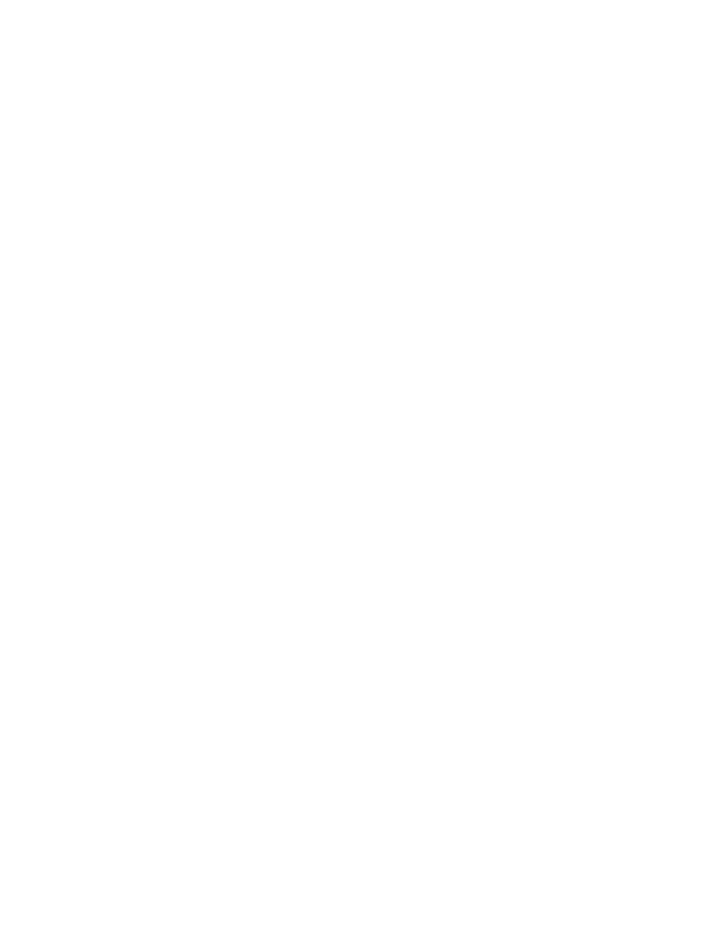
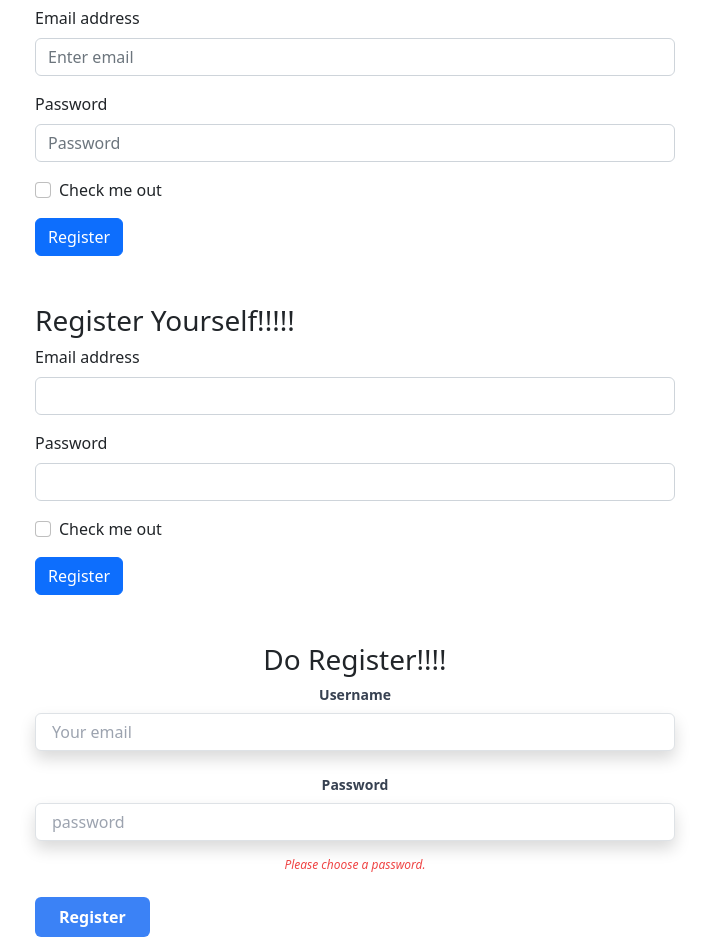
Before and after one commit to mostafizurhh/email-password-authentication, a React (Create React App) app: page / in a window 1280 px wide. Shown: the part 204-1141 px from the top of the page, without its empty margins (285-994 px from the left). Before the commit the page ends 800 px from the top, so only its background shows below. Built offline with nearby package versions, Linux system fonts and the light colour scheme.

Commit message:
simple register form created with html, reactBootstrap, Bootstrap, Tailwind

```diff
--- /dev/null
+++ b/postcss.config.js
@@ -0,0 +1,6 @@
+module.exports = {
+  plugins: {
+    tailwindcss: {},
+    autoprefixer: {},
+  },
+}
--- a/src/App.js
+++ b/src/App.js
@@ -1,6 +1,10 @@
 import { getAuth } from 'firebase/auth';
 import './App.css';
 import app from './firebase/firebase.init';
+import 'bootstrap/dist/css/bootstrap.min.css';
+import RegisterReactBootstrap from './components/Register/RegisterReactBootstrap';
+import RegisterBootstarp from './components/Register/RegisterBootstarp';
+import RegisterTailwind from './components/Register/RegisterTailwind';
 
 const auth = getAuth(app);
 
@@ -21,14 +25,27 @@ const handlePasswordOnBlur = event => {
 
 function App() {
   return (
-    <div className='App'>
-      <form onSubmit={handleRegister}>
+    <div>
+
+      {/* simple html */}
+      <form onSubmit={handleRegister} className='mx-auto w-50'>
         <input onChange={handleEmailOnChange} type="email" name="email" id="" placeholder='Enter your email' />
         <br /> <br />
         <input onBlur={handlePasswordOnBlur} type="password" name="password" id="" placeholder='Eter your password' />
         <br /> <br />
         <button type="submit">Register</button>
       </form>
+      {/* React Bootstrap */}
+      <RegisterReactBootstrap
+        handleRegister={handleRegister}
+      ></RegisterReactBootstrap>
+      {/* Bootstrap */}
+      <RegisterBootstarp
+        handleRegister={handleRegister}
+      ></RegisterBootstarp>
+      <RegisterTailwind
+        handleRegister={handleRegister}
+      ></RegisterTailwind>
     </div>
   );
 }
--- /dev/null
+++ b/src/components/Register/RegisterBootstarp.js
@@ -0,0 +1,28 @@
+import React from 'react';
+
+const RegisterBootstarp = ({ handleRegister }) => {
+
+    return (
+        <div className='w-50 mx-auto mt-5'>
+            <h3>Register Yourself!!!!!</h3>
+            <form onSubmit={handleRegister}>
+                <div className="mb-3">
+                    <label htmlFor="exampleInputEmail1" className="form-label">Email address</label>
+                    <input type="email" className="form-control" id="exampleInputEmail1" name='email' aria-describedby="emailHelp" />
+
+                </div>
+                <div className="mb-3">
+                    <label htmlFor="exampleInputPassword1" className="form-label">Password</label>
+                    <input type="password" className="form-control" id="exampleInputPassword1" name='password' />
+                </div>
+                <div className="mb-3 form-check">
+                    <input type="checkbox" className="form-check-input" id="exampleCheck1" />
+                    <label className="form-check-label" htmlFor="exampleCheck1">Check me out</label>
+                </div>
+                <button type="submit" className="btn btn-primary">Register</button>
+            </form>
+        </div>
+    );
+};
+
+export default RegisterBootstarp;
--- /dev/null
+++ b/src/components/Register/RegisterReactBootstrap.js
@@ -0,0 +1,31 @@
+import React from 'react';
+import Button from 'react-bootstrap/Button';
+import Form from 'react-bootstrap/Form';
+
+
+const RegisterReactBootstrap = ({ handleRegister }) => {
+    return (
+        <div className='w-50 mx-auto mt-5'>
+            <h3>Please Register!!!!</h3>
+            <Form onSubmit={handleRegister}>
+                <Form.Group className="mb-3" controlId="formBasicEmail">
+                    <Form.Label>Email address</Form.Label>
+                    <Form.Control type="email" name='email' placeholder="Enter email" />
+                </Form.Group>
+
+                <Form.Group className="mb-3" controlId="formBasicPassword">
+                    <Form.Label>Password</Form.Label>
+                    <Form.Control type="password" name='password' placeholder="Password" />
+                </Form.Group>
+                <Form.Group className="mb-3" controlId="formBasicCheckbox">
+                    <Form.Check type="checkbox" label="Check me out" />
+                </Form.Group>
+                <Button variant="primary" type="submit">
+                    Register
+                </Button>
+            </Form>
+        </div>
+    );
+};
+
+export default RegisterReactBootstrap;
--- /dev/null
+++ b/src/components/Register/RegisterTailwind.js
@@ -0,0 +1,31 @@
+import React from 'react';
+
+const RegisterTailwind = ({ handleRegister }) => {
+    return (
+        <div className="w-1/2 mx-auto text-center mt-5">
+            <h3>Do Register!!!!</h3>
+            <form onSubmit={handleRegister}>
+                <div className="mb-4">
+                    <label className="block text-gray-700 text-sm font-bold mb-2" htmlFor="username">
+                        Username
+                    </label>
+                    <input className="shadow appearance-none border rounded w-full py-2 px-3 text-gray-700 leading-tight focus:outline-none focus:shadow-outline" id="username" type="email" placeholder="Your email" name='email' />
+                </div>
+                <div className="mb-6">
+                    <label className="block text-gray-700 text-sm font-bold mb-2" htmlFor="password">
+                        Password
+                    </label>
+                    <input className="shadow appearance-none border border-red-500 rounded w-full py-2 px-3 text-gray-700 mb-3 leading-tight focus:outline-none focus:shadow-outline" id="password" type="password" placeholder="password" name='password' />
+                    <p className="text-red-500 text-xs italic">Please choose a password.</p>
+                </div>
+                <div className="flex items-center justify-between">
+                    <button className="bg-blue-500 hover:bg-blue-700 text-white font-bold py-2 px-4 rounded focus:outline-none focus:shadow-outline" type="submit">
+                        Register
+                    </button>
+                </div>
+            </form>
+        </div>
+    );
+};
+
+export default RegisterTailwind;
--- a/src/index.css
+++ b/src/index.css
@@ -1,3 +1,7 @@
+@tailwind base;
+@tailwind components;
+@tailwind utilities;
+
 body {
   margin: 0;
   font-family: -apple-system, BlinkMacSystemFont, 'Segoe UI', 'Roboto', 'Oxygen',
--- /dev/null
+++ b/tailwind.config.js
@@ -0,0 +1,8 @@
+/** @type {import('tailwindcss').Config} */
+module.exports = {
+  content: ["./src/**/*.{js,jsx,ts,tsx}"],
+  theme: {
+    extend: {},
+  },
+  plugins: [],
+}
```
Also changed, not shown: package.json (+7 -0 lines), 1 other file (tests, documents, lock files or other folders).
